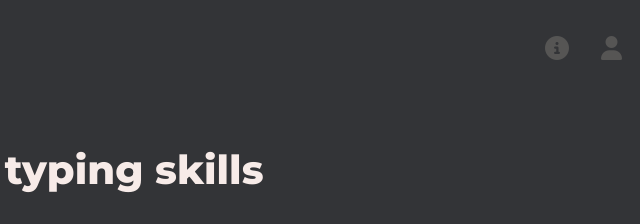
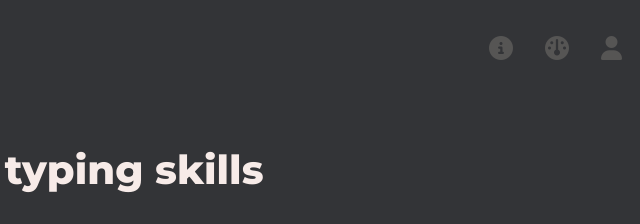
Before and after one commit to bogdanbt/turbo-turtle, a plain HTML site: page frontend/index.html in a window 1280 px wide. Shown: the top 224 px of the page, 610-1250 px from the left. Drawn offline with nearby package versions, Linux system fonts and the light colour scheme.

Commit message:
add new icon for navigate to dashboard

```diff
--- a/frontend/index.html
+++ b/frontend/index.html
@@ -51,8 +51,11 @@
             Happy typing!
           </div>
         </div>
+        <a href="dashboard.html" class="profile-icon">
+          <i class="fa-solid fa-gauge"></i>
         <a href="login.html" class="profile-icon">
           <i class="fa-solid fa-user"></i>
+        </a>
         </a>
       </div>
     </nav>
```
Also changed, not shown: frontend/login.html (+1 -1 lines).
